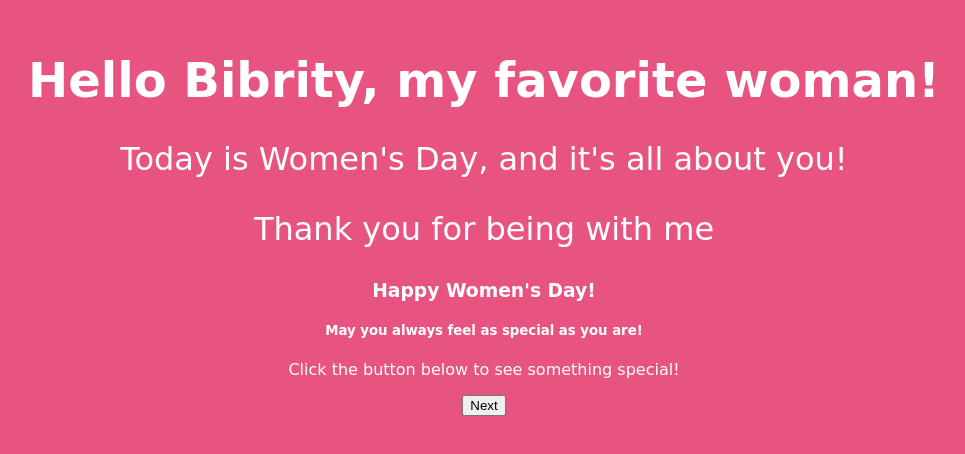
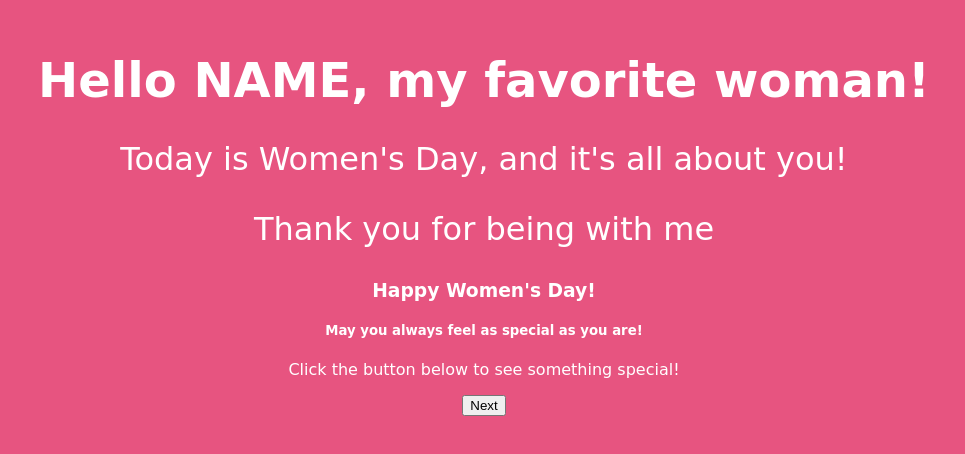
Before and after one commit to codecryptpythonic/codecryptpythonic.github.io, a plain HTML site: page index.html in a window 1280 px wide. Shown: the part 182-636 px from the top of the page, without its empty margins (156-1121 px from the left). Drawn offline with Linux system fonts and the light colour scheme; a web font is replaced by a local one.

Commit message:
Update index.html

```diff
--- a/index.html
+++ b/index.html
@@ -55,7 +55,7 @@
 
   <div class="container">
     <div class="greeting">
-      <h1>Hello Bibrity, my favorite woman!</h1>
+      <h1>Hello NAME, my favorite woman!</h1>
       <p>Today is Women's Day, and it's all about you!</p>
       <p>Thank you for being with me</p>
     </div>
```
